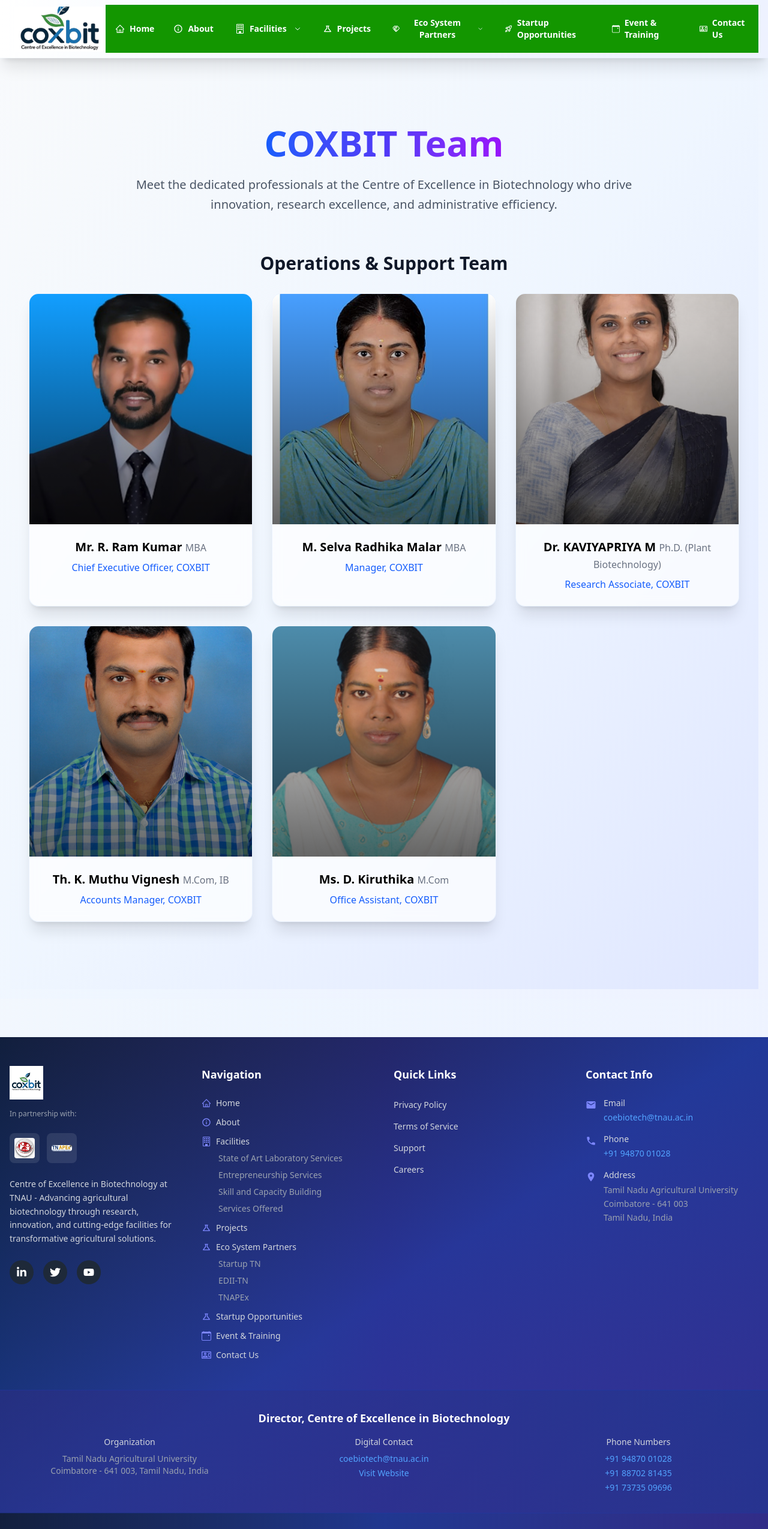
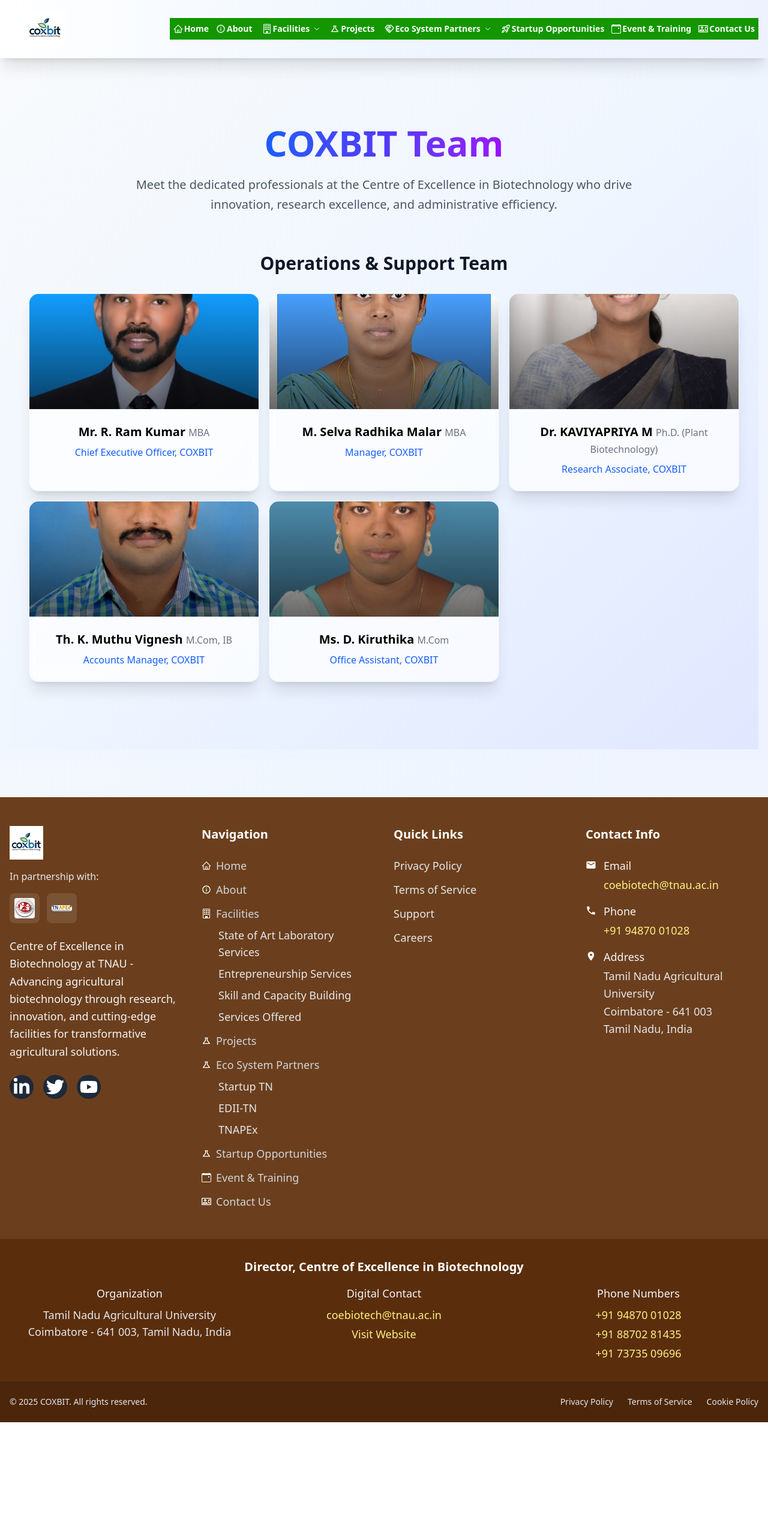
Before and after one commit to gharniyas/coxbit, a Next.js app: page /coxbit-team in a window 1280 px wide. Shown: the top 2549 px of the page at 60% size. After the commit the page ends 2371 px from the top, so only its background shows below. Built offline with nearby package versions, Linux system fonts and the light colour scheme.

Commit message:
design changed

```diff
--- a/src/app/components/layout/Footer.jsx
+++ b/src/app/components/layout/Footer.jsx
@@ -49,9 +49,7 @@
   ];
 
   return (
-    <footer className="bg-gradient-to-br from-gray-900 via-blue-900 to-indigo-900 text-white mt-16 relative overflow-hidden">
-      {/* Gradient Overlay */}
-      <div className="absolute inset-0 bg-gradient-to-r from-blue-600/10 via-purple-600/10 to-indigo-600/10"></div>
+    <footer className="bg-[#6B3F1D] text-white mt-16 relative overflow-hidden text-[1.1rem] md:text-[1.15rem]">
       {/* Main Footer Content */}
       <div className="relative max-w-7xl mx-auto px-4 py-12">
         <div className="grid grid-cols-1 md:grid-cols-2 lg:grid-cols-4 gap-8">
@@ -68,10 +66,8 @@
               />
 
               {/* Partner Logos */}
-              <div className="flex items-center space-x-3 mb-4">
-                <div className="text-xs text-gray-400 mb-2">
-                  In partnership with:
-                </div>
+              <div className="flex items-center space-x-3 mb-2">
+                <div className="text-sm md:text-base text-gray-200 mb-2">In partnership with:</div>
               </div>
               <div className="flex items-center space-x-3">
                 <div className="w-[50px] h-[50px] flex items-center bg-white/10 rounded-lg p-2">
@@ -94,12 +90,12 @@
                 </div>
               </div>
             </div>
-            <p className="text-gray-300 text-sm leading-relaxed mb-6">
+            <p className="text-gray-100 text-base md:text-lg leading-relaxed mb-6">
               Centre of Excellence in Biotechnology at TNAU - Advancing
               agricultural biotechnology through research, innovation, and
               cutting-edge facilities for transformative agricultural solutions.
             </p>
-            <div className="flex space-x-4">
+            <div className="flex space-x-4 mt-2">
               {socialLinks.map((social, index) => {
                 const IconComponent = social.icon;
                 return (
@@ -109,7 +105,7 @@
                     className="w-10 h-10 bg-gray-800 rounded-full flex items-center justify-center hover:bg-blue-600 transition-colors duration-300"
                     aria-label={social.label}
                   >
-                    <IconComponent className="text-lg" />
+                    <IconComponent className="text-2xl md:text-3xl" />
                   </a>
                 );
               })}
@@ -118,14 +114,14 @@
 
           {/* Navigation Links */}
           <div>
-            <h3 className="text-lg font-semibold mb-6">Navigation</h3>
+            <h3 className="text-xl font-semibold mb-6">Navigation</h3>
             <ul className="space-y-3">
               {navigationLinks.map((link, index) => (
                 <li key={index}>
                   {link.submenu ? (
                     <div>
-                      <div className="text-gray-300 text-sm flex items-center gap-2 mb-2 font-medium">
-                        <span className="text-indigo-400">{link.icon}</span>
+                      <div className="text-gray-300 text-base md:text-lg flex items-center gap-2 mb-2 font-medium">
+                        <span className="text-white">{link.icon}</span>
                         {link.label}
                       </div>
                       <ul className="ml-7 space-y-2">
@@ -133,7 +129,7 @@
                           <li key={subIndex}>
                             <a
                               href={sub.href}
-                              className="text-gray-400 hover:text-white transition-colors duration-200 text-sm block"
+                              className="text-gray-200 hover:text-white transition-colors duration-200 text-base md:text-lg block"
                             >
                               {sub.label}
                             </a>
@@ -144,9 +140,9 @@
                   ) : (
                     <a
                       href={link.href}
-                      className="text-gray-300 hover:text-white transition-colors duration-200 text-sm flex items-center gap-2 group"
+                      className="text-gray-300 hover:text-white transition-colors duration-200 text-base md:text-lg flex items-center gap-2 group"
                     >
-                      <span className="text-indigo-400 group-hover:text-indigo-300">{link.icon}</span>
+                      <span className="text-white group-hover:text-gray-300">{link.icon}</span>
                       {link.label}
                     </a>
                   )}
@@ -157,13 +153,13 @@
 
           {/* Quick Links */}
           <div>
-            <h3 className="text-lg font-semibold mb-6">Quick Links</h3>
+            <h3 className="text-xl font-semibold mb-6">Quick Links</h3>
             <ul className="space-y-3">
               {quickLinks.map((link, index) => (
                 <li key={index}>
                   <a
                     href={link.href}
-                    className="text-gray-300 hover:text-white transition-colors duration-200 text-sm"
+                    className="text-gray-200 hover:text-white transition-colors duration-200 text-base md:text-lg"
                   >
                     {link.label}
                   </a>
@@ -174,37 +170,37 @@
 
           {/* Contact Info */}
           <div>
-            <h3 className="text-lg font-semibold mb-6">Contact Info</h3>
-            <div className="space-y-4 text-sm">
+            <h3 className="text-xl font-semibold mb-6">Contact Info</h3>
+            <div className="space-y-4 text-base md:text-lg">
               <div className="flex items-start gap-3">
-                <MdEmail className="text-indigo-400 mt-1 flex-shrink-0" size={18} />
+                <MdEmail className="text-white mt-1 flex-shrink-0" size={18} />
                 <div>
-                  <p className="text-gray-300 mb-1 font-medium">Email</p>
+                  <p className="text-gray-100 mb-1 font-medium text-base md:text-lg">Email</p>
                   <a
                     href="mailto:coebiotech@tnau.ac.in"
-                    className="text-blue-400 hover:text-blue-300 transition-colors"
+                    className="text-yellow-200 hover:text-yellow-100 transition-colors"
                   >
                     coebiotech@tnau.ac.in
                   </a>
                 </div>
               </div>
               <div className="flex items-start gap-3">
-                <MdPhone className="text-indigo-400 mt-1 flex-shrink-0" size={18} />
+                <MdPhone className="text-white mt-1 flex-shrink-0" size={18} />
                 <div>
-                  <p className="text-gray-300 mb-1 font-medium">Phone</p>
+                  <p className="text-gray-100 mb-1 font-medium text-base md:text-lg">Phone</p>
                   <a
                     href="tel:+919487001028"
-                    className="text-blue-400 hover:text-blue-300 transition-colors block"
+                    className="text-yellow-200 hover:text-yellow-100 transition-colors block"
                   >
                     +91 94870 01028
                   </a>
                 </div>
               </div>
               <div className="flex items-start gap-3">
-                <MdLocationOn className="text-indigo-400 mt-1 flex-shrink-0" size={18} />
+                <MdLocationOn className="text-white mt-1 flex-shrink-0" size={18} />
                 <div>
-                  <p className="text-gray-300 mb-1 font-medium">Address</p>
-                  <p className="text-gray-400 leading-relaxed">
+                  <p className="text-gray-100 mb-1 font-medium text-base md:text-lg">Address</p>
+                  <p className="text-gray-200 leading-relaxed">
                     Tamil Nadu Agricultural University<br />
                     Coimbatore - 641 003<br />
                     Tamil Nadu, India
@@ -217,31 +213,31 @@
       </div>
 
       {/* Biotechnology Center Section */}
-      <div className="border-t border-blue-800/30 bg-gradient-to-r from-indigo-900/50 to-blue-900/50 relative">
+      <div className="border-t border-yellow-900/30 bg-[#5A2E0C] relative">
         <div className="relative max-w-7xl mx-auto px-4 py-8">
           <div className="text-center">
-            <h3 className="text-lg font-semibold text-white mb-4">
+            <h3 className="text-xl font-semibold text-white mb-4">
               Director, Centre of Excellence in Biotechnology
             </h3>
             <div className="grid md:grid-cols-3 gap-6 text-sm">
               <div>
-                <p className="text-gray-300 font-medium mb-2">Organization</p>
-                <p className="text-gray-400">
+                <p className="text-gray-100 font-medium mb-2 text-base md:text-lg">Organization</p>
+                <p className="text-gray-200 text-base md:text-lg">
                   Tamil Nadu Agricultural University
                 </p>
-                <p className="text-gray-400">
+                <p className="text-gray-200 text-base md:text-lg">
                   Coimbatore - 641 003, Tamil Nadu, India
                 </p>
               </div>
               <div>
-                <p className="text-gray-300 font-medium mb-2">
+                <p className="text-gray-100 font-medium mb-2 text-base md:text-lg">
                   Digital Contact
                 </p>
                 <div className="space-y-1">
                   <div>
                     <a
                       href="mailto:coebiotech@tnau.ac.in"
-                      className="text-blue-400 hover:text-blue-300 transition-colors"
+                      className="text-yellow-200 hover:text-yellow-100 transition-colors text-base md:text-lg"
                     >
                       coebiotech@tnau.ac.in
                     </a>
@@ -251,7 +247,7 @@
                       href="http://tinyurl.com/mry6y9vf"
                       target="_blank"
                       rel="noopener noreferrer"
-                      className="text-blue-400 hover:text-blue-300 transition-colors"
+                      className="text-yellow-200 hover:text-yellow-100 transition-colors text-base md:text-lg"
                     >
                       Visit Website
                     </a>
@@ -259,12 +255,12 @@
                 </div>
               </div>
               <div>
-                <p className="text-gray-300 font-medium mb-2">Phone Numbers</p>
+                <p className="text-gray-100 font-medium mb-2 text-base md:text-lg">Phone Numbers</p>
                 <div className="space-y-1">
                   <div>
                     <a
                       href="tel:+919489056706"
-                      className="text-blue-400 hover:text-blue-300 transition-colors"
+                      className="text-yellow-200 hover:text-yellow-100 transition-colors text-base md:text-lg"
                     >
                       +91 94870 01028
                     </a>
@@ -272,7 +268,7 @@
                   <div>
                     <a
                       href="tel:+918870281435"
-                      className="text-blue-400 hover:text-blue-300 transition-colors"
+                      className="text-yellow-200 hover:text-yellow-100 transition-colors text-base md:text-lg"
                     >
                       +91 88702 81435
                     </a>
@@ -280,7 +276,7 @@
                   <div>
                     <a
                       href="tel:+917373509696"
-                      className="text-blue-400 hover:text-blue-300 transition-colors"
+                      className="text-yellow-200 hover:text-yellow-100 transition-colors text-base md:text-lg"
                     >
                       +91 73735 09696
                     </a>
@@ -293,28 +289,28 @@
       </div>
 
       {/* Bottom Bar */}
-      <div className="border-t border-blue-800/30 bg-gradient-to-r from-gray-900/80 via-blue-900/80 to-indigo-900/80 relative">
+      <div className="border-t border-yellow-900/30 bg-[#4B260A] relative">
         <div className="relative max-w-7xl mx-auto px-4 py-6">
           <div className="flex flex-col md:flex-row items-center justify-between gap-4">
-            <div className="text-gray-300 text-sm">
+            <div className="text-gray-200 text-sm">
               © {new Date().getFullYear()} COXBIT. All rights reserved.
             </div>
             <div className="flex items-center gap-6 text-sm">
               <a
                 href="/privacy"
-                className="text-gray-300 hover:text-white transition-colors"
+                className="text-gray-200 hover:text-white transition-colors"
               >
                 Privacy Policy
               </a>
               <a
                 href="/terms"
-                className="text-gray-300 hover:text-white transition-colors"
+                className="text-gray-200 hover:text-white transition-colors"
               >
                 Terms of Service
               </a>
               <a
                 href="/cookies"
-                className="text-gray-300 hover:text-white transition-colors"
+                className="text-gray-200 hover:text-white transition-colors"
               >
                 Cookie Policy
               </a>
--- a/src/app/components/layout/Header.jsx
+++ b/src/app/components/layout/Header.jsx
@@ -111,22 +111,25 @@
         {/* Logo Section */}
         <div
           className="flex-shrink-0 flex items-center pl-2 overflow-hidden rounded-lg"
-          style={{ width: 160, height: 75 }}
+          style={{ width: 110, height: 60 }}
         >
           <Image
             src="/logo.jpeg"
             alt="COXBIT Logo"
-            width={260}
-            height={130}
+            width={120}
+            height={60}
             priority
-            className="w-full h-full object-cover"
+            className="w-full h-full object-contain"
             style={{ objectPosition: "center" }}
           />
         </div>
 
         {/* Desktop Navigation */}
-        <nav className="hidden md:flex items-center" style={{ background: '#139600', borderRadius: '0px' }}>
-          <div className="flex items-stretch gap-0">
+        <nav
+          className="hidden md:flex items-center"
+          style={{ background: "#139600", borderRadius: "0px" }}
+        >
+          <div className="flex items-stretch gap-0 whitespace-nowrap overflow-x-hidden">
             {navigationItems.map((item, idx) => {
               if (item.dropdown) {
                 // Check if any dropdown item is active (including hash links)
@@ -140,13 +143,13 @@
                     tabIndex={0}
                   >
                     <button
-                      className={`font-semibold text-sm flex items-center gap-2 focus:outline-none px-4 py-5 transition-colors duration-200 rounded-none ${
+                      className={`font-semibold text-xs md:text-sm flex items-center gap-0.5 focus:outline-none px-1.5 py-2 transition-colors duration-200 rounded-none ${
                         isDropdownActive
                           ? "bg-[#0f7a00] text-white"
                           : "bg-[#139600] text-white hover:bg-[#0f7a00]"
                       }`}
                       style={{
-                        boxShadow: 'none',
+                        boxShadow: "none",
                       }}
                       tabIndex={0}
                       aria-haspopup="true"
@@ -178,15 +181,13 @@
                           <a
                             key={sub.href}
                             href={sub.href}
-                            className={`flex items-center px-5 py-3 text-sm font-semibold rounded-none transition-colors duration-200 border-l-4 ${
+                            className={`flex items-center px-2 py-1.5 text-xs md:text-sm font-semibold rounded-none transition-colors duration-200 border-l-4 ${
                               isSubActive
                                 ? "border-[#139600] bg-white text-black"
                                 : "border-transparent bg-white text-black hover:border-[#139600] hover:bg-gray-50"
                             }`}
                             style={{
-                              ...(isSubActive
-                                ? { boxShadow: 'none' }
-                                : {}),
+                              ...(isSubActive ? { boxShadow: "none" } : {}),
                             }}
                             tabIndex={0}
                           >
@@ -204,13 +205,13 @@
                   <a
                     key={item.href}
                     href={item.href}
-                    className={`font-semibold text-sm transition-colors duration-200 px-4 py-5 flex items-center gap-2 ${
+                    className={`font-semibold text-xs md:text-sm transition-colors duration-200 px-1.5 py-2 flex items-center gap-0.5 ${
                       isActive
                         ? "bg-[#0f7a00] text-white"
                         : "bg-[#139600] text-white hover:bg-[#0f7a00]"
                     } rounded-none`}
                     style={{
-                      boxShadow: 'none',
+                      boxShadow: "none",
                     }}
                   >
                     {item.icon}
@@ -221,10 +222,6 @@
             })}
           </div>
         </nav>
-
-        {/* Right Side: Mobile Menu */}
-        <div className="flex items-center space-x-4">
-          {/* Mobile Menu Button */}
         <button
           className="md:hidden text-gray-600 hover:text-blue-600 focus:outline-none transition-colors duration-200"
           onClick={() => setIsMobileMenuOpen(!isMobileMenuOpen)}
@@ -232,7 +229,6 @@
         >
           {isMobileMenuOpen ? <HiX size={24} /> : <HiMenu size={24} />}
         </button>
-        </div>
       </div>
 
       {/* Mobile Navigation Menu */}
@@ -243,7 +239,7 @@
               if (item.dropdown) {
                 return (
                   <div key={item.label} className="mb-2">
-                    <div className="font-medium text-gray-700 text-sm mb-1">
+                    <div className="font-medium text-gray-700 text-base md:text-lg mb-1">
                       {item.label}
                     </div>
                     <div className="pl-3">
@@ -251,7 +247,7 @@
                         <a
                           key={sub.href}
                           href={sub.href}
-                          className="block py-2 px-3 rounded-md text-gray-700 hover:text-blue-600 hover:bg-blue-50 text-sm font-medium"
+                          className="block py-2 px-3 rounded-md text-gray-700 hover:text-blue-600 hover:bg-blue-50 text-base md:text-lg font-medium"
                           onClick={() => setIsMobileMenuOpen(false)}
                         >
                           {sub.label}
@@ -266,7 +262,7 @@
                   <a
                     key={item.href}
                     href={item.href}
-                    className={`block py-2 px-3 rounded-md font-medium text-sm transition-all duration-200 ${
+                    className={`block py-2 px-3 rounded-md font-medium text-base md:text-lg transition-all duration-200 ${
                       isActive
                         ? "text-blue-600 bg-blue-50 border-l-4 border-blue-600"
                         : "text-gray-700 hover:text-blue-600 hover:bg-blue-50"
--- a/src/app/coxbit-team/page.jsx
+++ b/src/app/coxbit-team/page.jsx
@@ -63,13 +63,13 @@
           <h2 className="text-3xl font-bold text-gray-900 mb-8 text-center">
             Operations & Support Team
           </h2>
-          <div className="grid lg:grid-cols-3 gap-8">
+          <div className="grid lg:grid-cols-3 gap-4">
             {coreTeam.map((member) => (
               <div
                 key={member.id}
                 className="bg-white/70 backdrop-blur-sm rounded-2xl shadow-xl border border-blue-100/50 overflow-hidden hover:shadow-2xl transition-shadow duration-300"
               >
-                <div className="relative h-96">
+                <div className="relative h-48">
                   <Image
                     src={member.image}
                     alt={member.name}
--- a/src/app/facilities/sals/page.jsx
+++ b/src/app/facilities/sals/page.jsx
@@ -116,7 +116,7 @@
             {currentFacility.fullTitle}
           </h2>
 
-          <div className="space-y-3 text-gray-700 leading-relaxed max-h-96 overflow-y-auto pr-2">
+          <div className="space-y-3 text-gray-700 leading-relaxed pr-2">
             {currentFacility.content.map((paragraph, index) => (
               <p key={index}>{paragraph}</p>
             ))}
```
Lines whose indentation alone changed are shown as unchanged.
